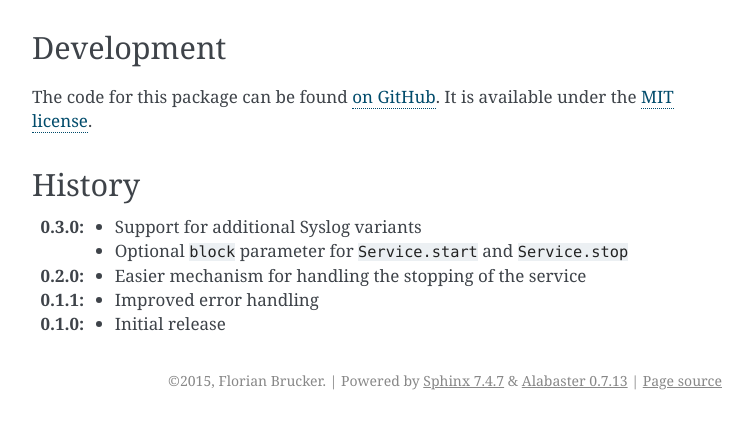
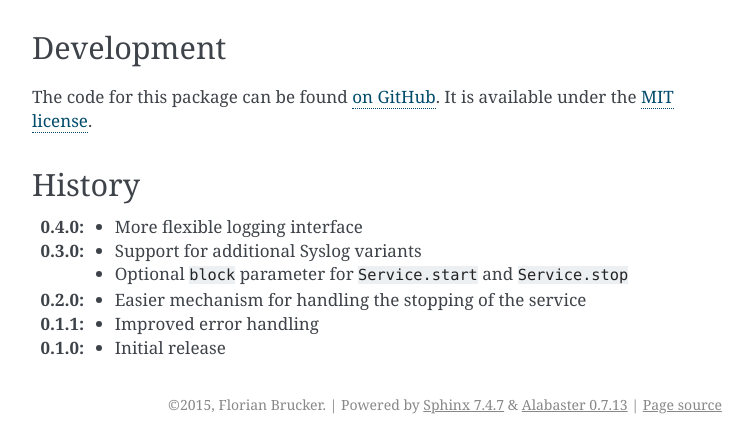
Before and after one commit to torfsen/service, a Sphinx documentation site: the page built from docs/index.rst, in a window 1280 px wide and 900 px high, scrolled down 2343 px, cut to the strip 456-900 px from the top of the window. Shown: the whole strip, without its empty margins (388-1141 px from the left). Built offline with Sphinx 7.4.7, drawn with Linux system fonts in a browser that asks for light colours; before the commit the page ends 3219 px from its top, so only the background shows below that.

Commit message:
Bumped version to 0.4.0.

```diff
--- a/docs/index.rst
+++ b/docs/index.rst
@@ -145,6 +145,9 @@ It is available under the `MIT license <http://opensource.org/licenses/MIT>`_.
 
 History
 =======
+:0.4.0:
+    * More flexible logging interface
+
 :0.3.0:
     * Support for additional Syslog variants
     * Optional ``block`` parameter for ``Service.start`` and ``Service.stop``
--- a/src/service/__init__.py
+++ b/src/service/__init__.py
@@ -37,7 +37,7 @@ import lockfile.pidlockfile
 import setproctitle
 
 
-__version__ = '0.3.0'
+__version__ = '0.4.0'
 
 __all__ = ['find_syslog', 'Service']
 
```
